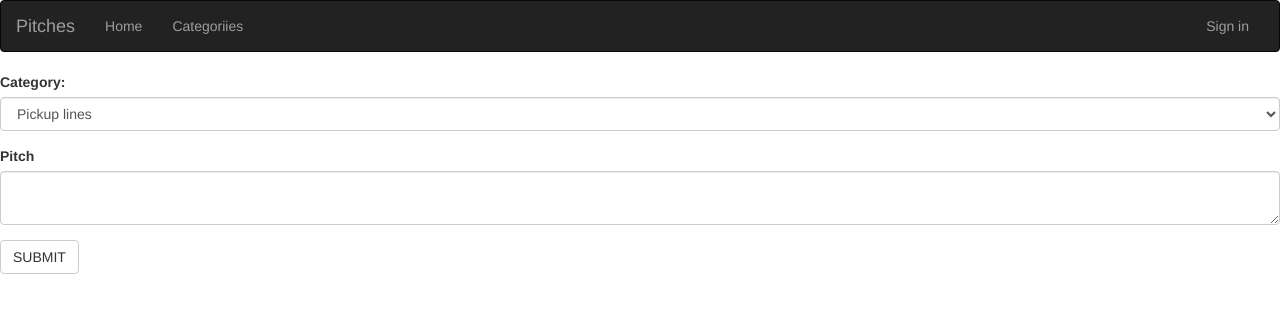
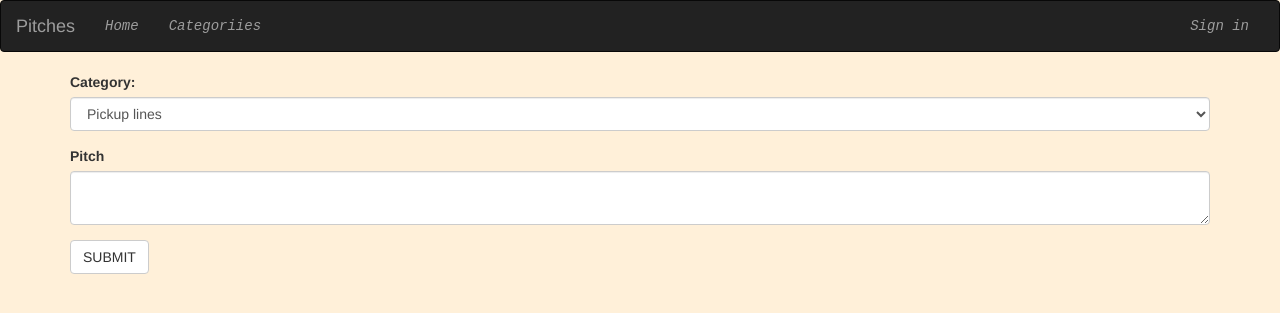
Before and after one commit to Anabella1109/THE-PITCH, a Flask app: template app/templates/pitches.html in a window 1280 px wide. Shown: the top 313 px of the page. Run offline with Flask 2, Linux system fonts and the light colour scheme; tables that the repository leaves empty hold one stand-in row (values such as "Sample post"); the template is opened without the code that fills it: values that come from a table or form of the project are taken from there, most other values are stand-ins (such as "Sample title", 1, 10 or a date in 2020); some libraries are stand-ins or nearby versions.

Commit message:
add container class in comment.html and pitches.html

```diff
--- a/app/templates/comment.html
+++ b/app/templates/comment.html
@@ -7,9 +7,10 @@
 {% endblock %}
 
 {% block content %}
+<div class="container">
 {{wtf.quick_form(comment_form)}}
 
 <!-- {{ macro.displayPitches(pitches)}} -->
-
+</div>
 
 {% endblock %}
--- a/app/templates/pitches.html
+++ b/app/templates/pitches.html
@@ -1,11 +1,16 @@
 {% extends 'base.html'%}
 {% import 'macros.html' as macro%}
 {% import "bootstrap/wtf.html" as wtf %}
+{% block styles%}
+    {{ super() }}
+    <link rel="stylesheet" href="{{url_for('static',filename='css/index.css')}}">
+{% endblock %}
 
 {% block content %}
+<div class="container">
 {{wtf.quick_form(pitch_form)}}
 
 <!-- {{ macro.displayPitches(pitches)}} -->
-
+</div>
 
 {% endblock %}
```
